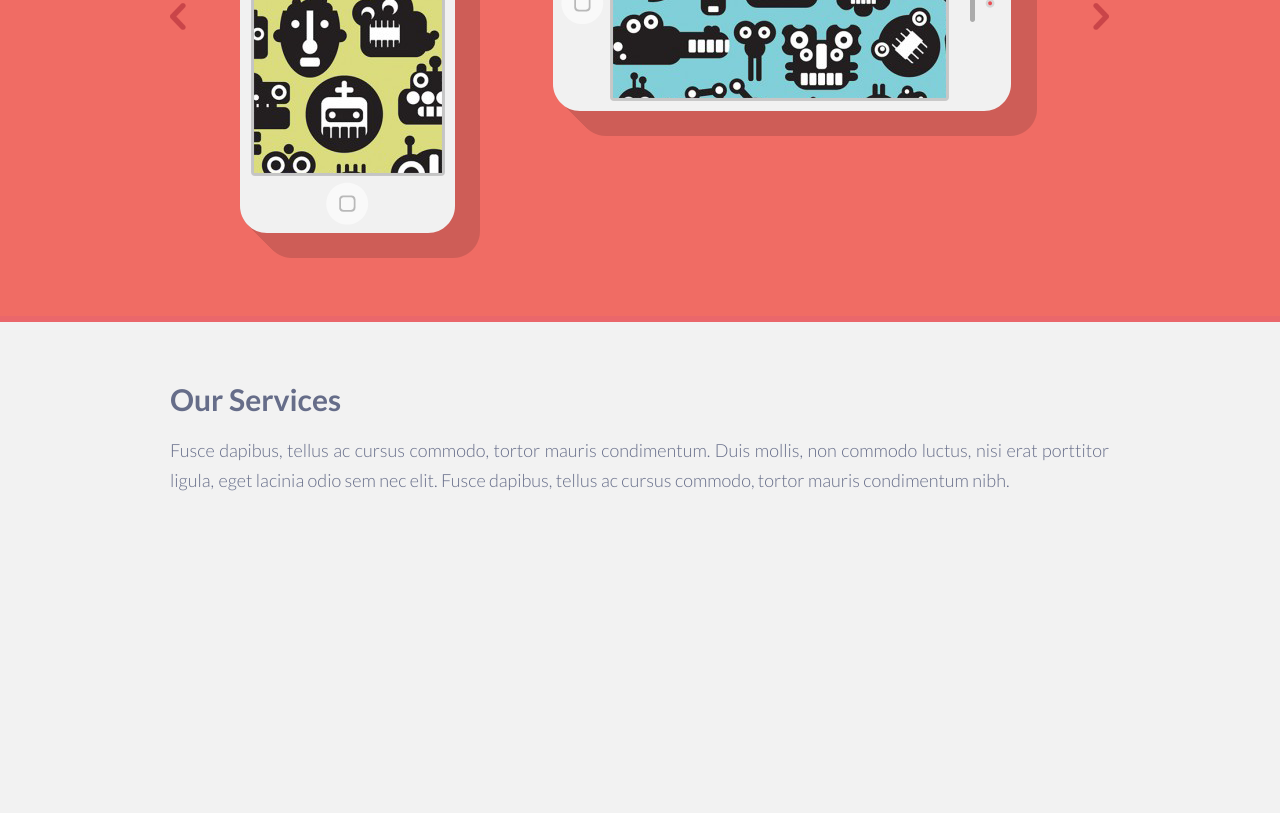
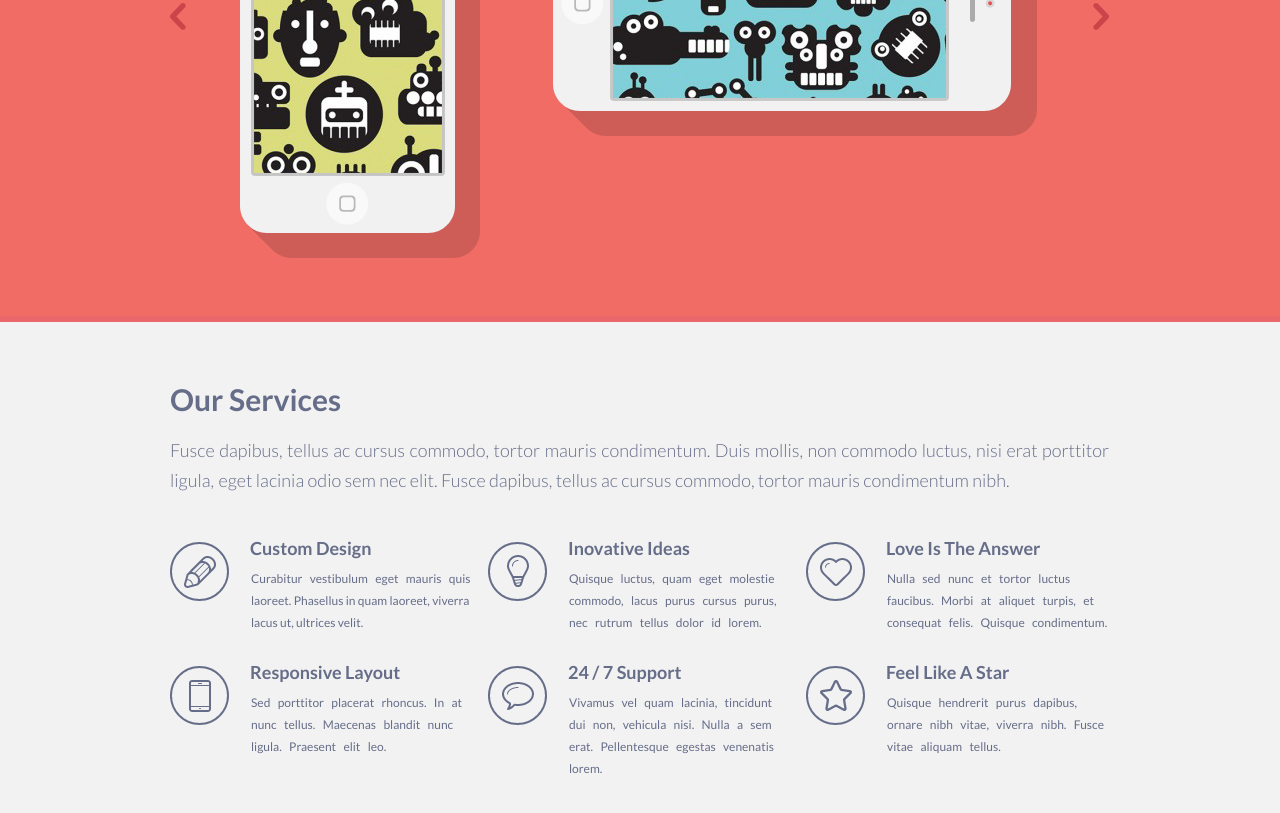
Before and after one commit to AgarkovRoman/singolo, a plain HTML site: page singolo1.html in a window 1280 px wide. Shown: the part 373-1186 px from the top of the page. Drawn offline with Linux system fonts and the light colour scheme.

Commit message:
update service section

```diff
--- a/singolo1.css
+++ b/singolo1.css
@@ -127,7 +127,6 @@ nav ul li a:active {
     left: 43px;
 }
 
-
 /*------------Section our services--------------*/
 
 .our-services {
@@ -135,7 +134,6 @@ nav ul li a:active {
     min-height: 500px;
     color: #666d89;
     padding-top: 59px;
-
 }
 
 .our-services h2 {
@@ -150,8 +148,49 @@ nav ul li a:active {
     line-height: 30px;
     word-spacing: 1px;
     letter-spacing: 0.01px;
+    margin-bottom: 44px;
 }
 
 .our-services p span {
     word-spacing: -0.1px;
 }
+
+.service-features {
+    display: flex;
+    flex-wrap: wrap;
+    justify-content: space-between;
+}
+
+.feature {
+    display: flex;
+    justify-content: center;
+}
+
+.feature-text h3 {
+    font-size: 18px;
+    line-height: 18px;
+    font-weight: 900;
+    margin-bottom: 11px;
+    margin-left: 4px;
+}
+
+.feature-text p {
+    width: 223px;
+    height: auto;
+    font-size: 12px;
+    line-height: 22px;
+    font-weight: 400;
+    text-align: left;
+    margin-bottom: 29px;
+    margin-left: 5px;
+    word-spacing: 5px;
+}
+
+.feature-text p .specific-text {
+    word-spacing: 0.01px;
+}
+
+.feature-img img {
+    margin-right: 17px;
+    margin-top: 3px;
+}
--- a/singolo1.html
+++ b/singolo1.html
@@ -52,6 +52,73 @@
                     nisi erat porttitor ligula, <span>eget lacinia odio sem nec elit. Fusce dapibus, tellus ac cursus
                         commodo, tortor mauris condimentum nibh.</span>
                 </p>
+                <div class="service-features">
+                    <div class="feature">
+                        <div class="feature-img">
+                            <img src="./assets/pen.png" alt="">
+                        </div>
+                        <div class="feature-text">
+                            <h3>Custom Design</h3>
+                            <p>Curabitur vestibulum eget mauris quis <span class="specific-text">laoreet.
+                                    Phasellus in
+                                    quam laoreet,
+                                    viverra
+                                    lacus
+                                    ut,
+                                    ultrices velit.</span></p>
+                        </div>
+                    </div>
+                    <div class="feature">
+                        <div class="feature-img">
+                            <img src="./assets/bulb.png" alt="">
+                        </div>
+                        <div class="feature-text">
+                            <h3>Inovative Ideas</h3>
+                            <p>Quisque luctus, quam eget molestie commodo, lacus purus cursus purus, nec rutrum tellus
+                                dolor id lorem.</p>
+                        </div>
+                    </div>
+                    <div class="feature">
+                        <div class="feature-img">
+                            <img src="./assets/heart.png" alt="">
+                        </div>
+                        <div class="feature-text">
+                            <h3>Love Is The Answer</h3>
+                            <p>Nulla sed nunc et tortor luctus faucibus. Morbi at aliquet turpis, et consequat felis.
+                                Quisque condimentum.</p>
+                        </div>
+                    </div>
+                    <div class="feature">
+                        <div class="feature-img">
+                            <img src="./assets/phone.png" alt="">
+                        </div>
+                        <div class="feature-text">
+                            <h3>Responsive Layout</h3>
+                            <p>Sed porttitor placerat rhoncus. In at nunc tellus. Maecenas blandit nunc ligula. Praesent
+                                elit leo.</p>
+                        </div>
+                    </div>
+                    <div class="feature">
+                        <div class="feature-img">
+                            <img src="./assets/bubble.png" alt="">
+                        </div>
+                        <div class="feature-text">
+                            <h3>24 / 7 Support</h3>
+                            <p>Vivamus vel quam lacinia, tincidunt dui non, vehicula nisi. Nulla a sem erat.
+                                Pellentesque egestas venenatis lorem.</p>
+                        </div>
+                    </div>
+                    <div class="feature">
+                        <div class="feature-img">
+                            <img src="./assets/star.png" alt="">
+                        </div>
+                        <div class="feature-text">
+                            <h3>Feel Like A Star</h3>
+                            <p>Quisque hendrerit purus dapibus, ornare nibh vitae, viverra nibh. Fusce vitae aliquam
+                                tellus.</p>
+                        </div>
+                    </div>
+                </div>
             </div>
         </section>
     </main>
```
Also changed, not shown: assets/bubble.png (added), assets/bulb.png (added), assets/heart.png (added), assets/pen.png (added), assets/phone.png (added), assets/star.png (added).
